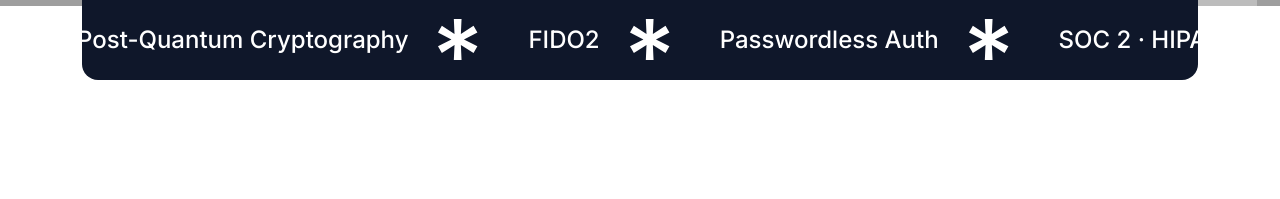
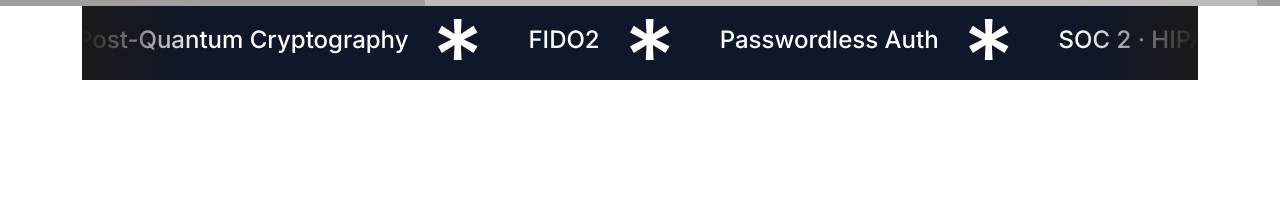
Before and after one commit to kuldeep2181991-ui/xsignon-demo, a Django app: page / in a window 1280 px wide. Shown: the part 964-1163 px from the top of the page. Run offline with Django 5.2, Linux system fonts and the light colour scheme; some libraries are stand-ins or nearby versions; grey boxes are pictures that could not be loaded.

Commit message:
scroller

```diff
--- a/templates/index.html
+++ b/templates/index.html
@@ -15,7 +15,38 @@
 
 
         <style>
-
+            .marquee-section3 {
+    position: relative;
+    overflow: hidden;
+}
+
+/* LEFT + RIGHT FADE EFFECT */
+.marquee-section3::before,
+.marquee-section3::after {
+    content: "";
+    position: absolute;
+    top: 0;
+    width: 120px; /* adjust fade width */
+    height: 100%;
+    z-index: 2;
+    pointer-events: none;
+}
+
+/* LEFT FADE */
+.marquee-section3::before {
+    left: 0;
+    background: linear-gradient(to right, #1a1a1a 0%, rgba(255,255,255,0) 100%);
+}
+
+/* RIGHT FADE */
+.marquee-section3::after {
+    right: 0;
+    background: linear-gradient(to left, #1a1a1a 0%, rgba(255,255,255,0) 100%);
+}
+                   /* scroller */
+                   .marquee-section3 .marquee{
+                    border-radius: 0px !important;
+                   }
 /* about button */
 
 .about-section-5 .gt-theme-btn-main:hover .gt-theme-btn{
```
